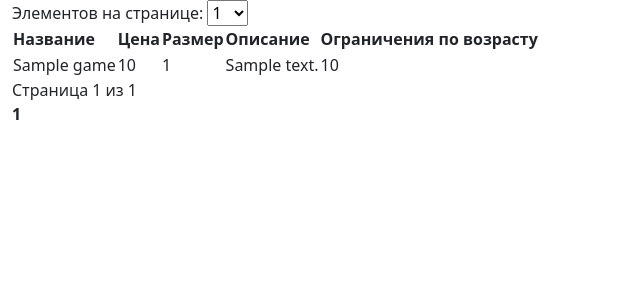
After one commit to ivanbaklan/Module-19, a Django app: template UrbanDjango/templates/task1/game_list.html in a window 1280 px wide. The commit adds this page. Shown: the top 300 px of the page, without its empty margins (0-640 px from the left). Run offline with Django 3.2, Linux system fonts and the light colour scheme; the template is opened without the code that fills it: most values are stand-ins (such as "Sample title", 1, 10 or a date in 2020).

Commit message:
add module-19-5

```diff
--- a/UrbanDjango/UrbanDjango/urls.py
+++ b/UrbanDjango/UrbanDjango/urls.py
@@ -1,8 +1,9 @@
 from django.contrib import admin
 from django.urls import path
 
+from task1.views import (GameListView, cart_view, game_view, platform_view,
+                         sign_up_by_django)
 from UrbanDjango.views import index_view
-from task1.views import sign_up_by_django, platform_view, game_view, cart_view
 
 urlpatterns = [
     path("admin/", admin.site.urls),
@@ -11,4 +12,5 @@ urlpatterns = [
     path("platform/", platform_view),
     path("platform/games/", game_view),
     path("platform/cart/", cart_view),
+    path("platform/games_list/", GameListView.as_view(), name="game_list"),
 ]
--- a/UrbanDjango/templates/UrbanDjango/index_template.html
+++ b/UrbanDjango/templates/UrbanDjango/index_template.html
@@ -11,6 +11,8 @@
     <br>
     <a href="platform/cart">Platform Cart</a>
     <br>
+    <a href="platform/games_list/">Platform Game List</a>
+    <br>
     <a href="sign_up_by_django/">Sign up by django</a>
     <br>
 </body>
--- /dev/null
+++ b/UrbanDjango/templates/task1/game_list.html
@@ -0,0 +1,72 @@
+<!DOCTYPE html>
+<html lang="en">
+<head>
+    <meta charset="UTF-8">
+    <title>Game list</title>
+    <link href="https://cdn.jsdelivr.net/npm/bootstrap@5.3.2/dist/css/bootstrap.min.css" rel="stylesheet"
+          integrity="sha384-T3c6CoIi6uLrA9TneNEoa7RxnatzjcDSCmG1MXxSR1GAsXEV/Dwwykc2MPK8M2HN" crossorigin="anonymous">
+</head>
+<body>
+
+<div class="container-fluid">
+<form method="get" id="pagination-form">
+    <label for="paginate_by">Элементов на странице:</label>
+    <select name="paginate_by" id="paginate_by" onchange="document.getElementById('pagination-form').submit();">
+        <option value="1" {% if paginate_by == 1 %}selected{% endif %}>1</option>
+        <option value="5" {% if paginate_by == 5 %}selected{% endif %}>5</option>
+        <option value="10" {% if paginate_by == 10 %}selected{% endif %}>10</option>
+    </select>
+</form>
+</div>
+
+<div class="container-fluid">
+<table>
+    <tr>
+        <th>Название</th>
+        <th>Цена</th>
+        <th>Размер</th>
+        <th>Описание</th>
+        <th>Ограничения по возрасту</th>
+    </tr>
+    {% for game in games %}
+    <tr>
+        <td>{{ game.title }}</td>
+        <td>{{ game.cost }}</td>
+        <td>{{ game.size }}</td>
+        <td>{{ game.description }}</td>
+        <td>{{ game.age_limited }}</td>
+    </tr>
+    {% endfor %}
+</table>
+</div>
+
+<div class="container-fluid">
+    <span>
+        Страница {{ page_obj.number }} из {{ page_obj.paginator.num_pages }}
+    </span>
+</div>
+
+<div class="pagination">
+    <div class="container-fluid">
+        {% if page_obj.has_previous %}
+            <a href="?page=1&{% if paginate_by %}&paginate_by={{ paginate_by }}{% endif %}">Первая</a>
+            <a href="?page={{ page_obj.previous_page_number }}&{% if paginate_by %}paginate_by={{ paginate_by }}{% endif %}">Назад</a>
+        {% endif %}
+
+        {% for num in page_obj.paginator.page_range %}
+            {% if num == page_obj.number %}
+                <strong>{{ num }}</strong>
+            {% else %}
+                <a href="?page={{ num }}{% if paginate_by %}&paginate_by={{ paginate_by }}{% endif %}">{{ num }}</a>
+            {% endif %}
+        {% endfor %}
+
+        {% if page_obj.has_next %}
+            <a href="?page={{ page_obj.next_page_number }}&{% if paginate_by %}paginate_by={{ paginate_by }}{% endif %}">Вперед</a>
+            <a href="?page={{ page_obj.paginator.num_pages }}&{% if paginate_by %}paginate_by={{ paginate_by }}{% endif %}">Последняя</a>
+        {% endif %}
+    </div>
+</div>
+
+</body>
+</html>
```
Also changed, not shown: UrbanDjango/task1/views.py (+17 -0 lines).
